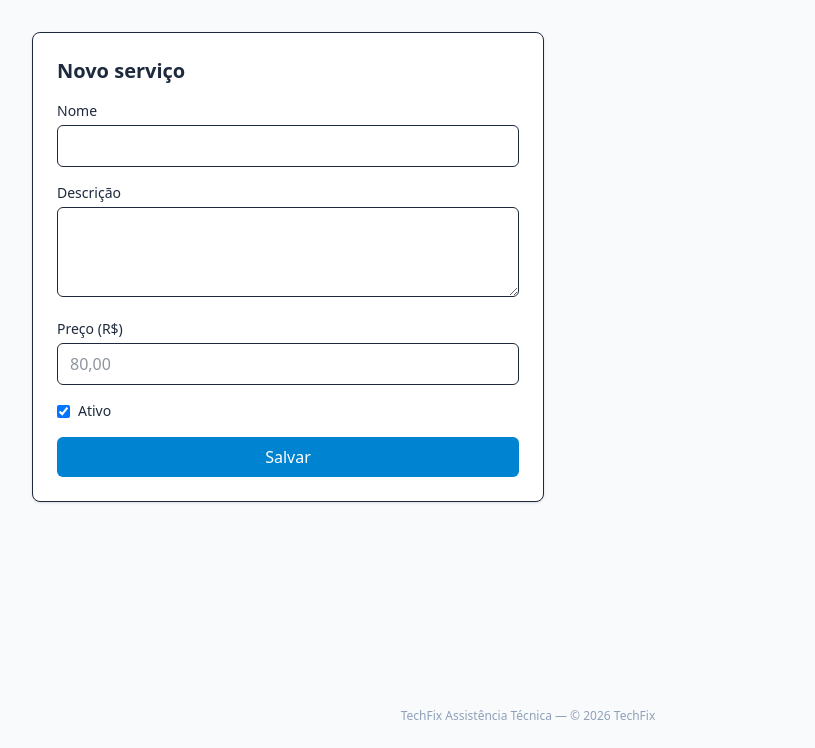
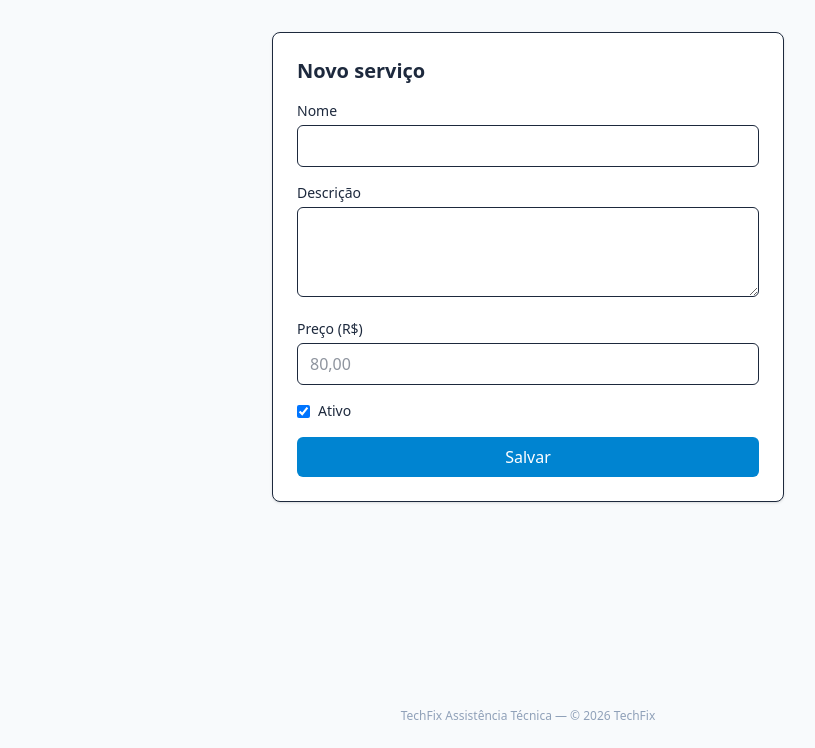
Before and after one commit to PedroHenrqs/Site-web-agendamento-servi-os, a Laravel app: page /admin/servicos/create in a window 1280 px wide. Shown: the part 52-800 px from the top of the page, without its empty margins (112-927 px from the left). Run offline with Laravel 12, Linux system fonts and the light colour scheme; a user stored in the database is signed in; data comes from the database, SQL or seed files in the repository; style sheets or scripts are compiled from the project's sources.

Commit message:
fix(admin): centraliza formulário de criação de serviço

```diff
--- a/resources/views/admin/services/create.blade.php
+++ b/resources/views/admin/services/create.blade.php
@@ -3,7 +3,7 @@
 @section('title', 'Novo Serviço - Admin')
 
 @section('content')
-    <div class="max-w-lg bg-white border rounded-lg p-6 shadow-sm">
+    <div class="max-w-lg mx-auto bg-white border rounded-lg p-6 shadow-sm">
         <h1 class="text-xl font-bold mb-4">Novo serviço</h1>
         <form method="POST" action="{{ route('admin.services.store') }}" class="space-y-4">
             @csrf
```
